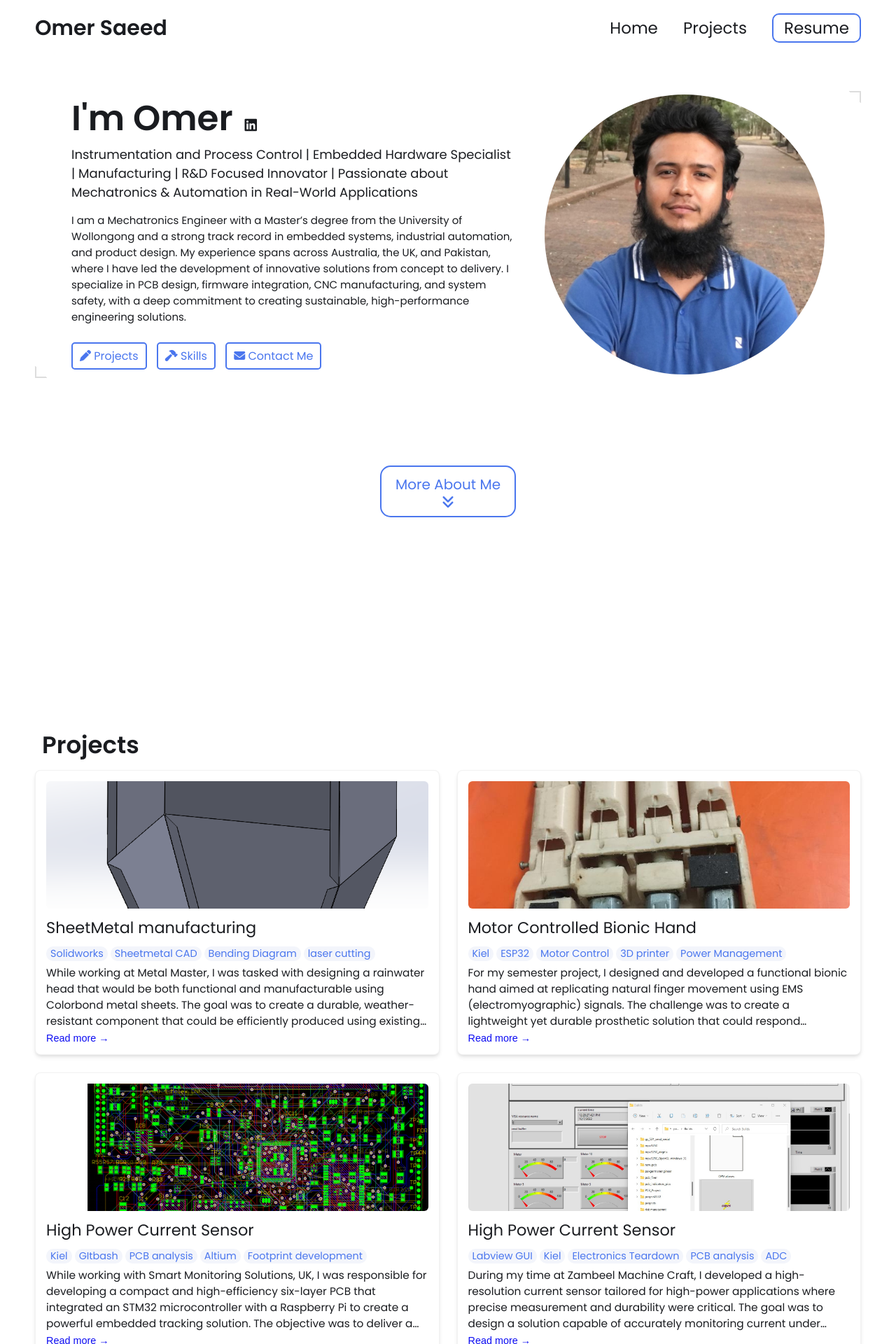
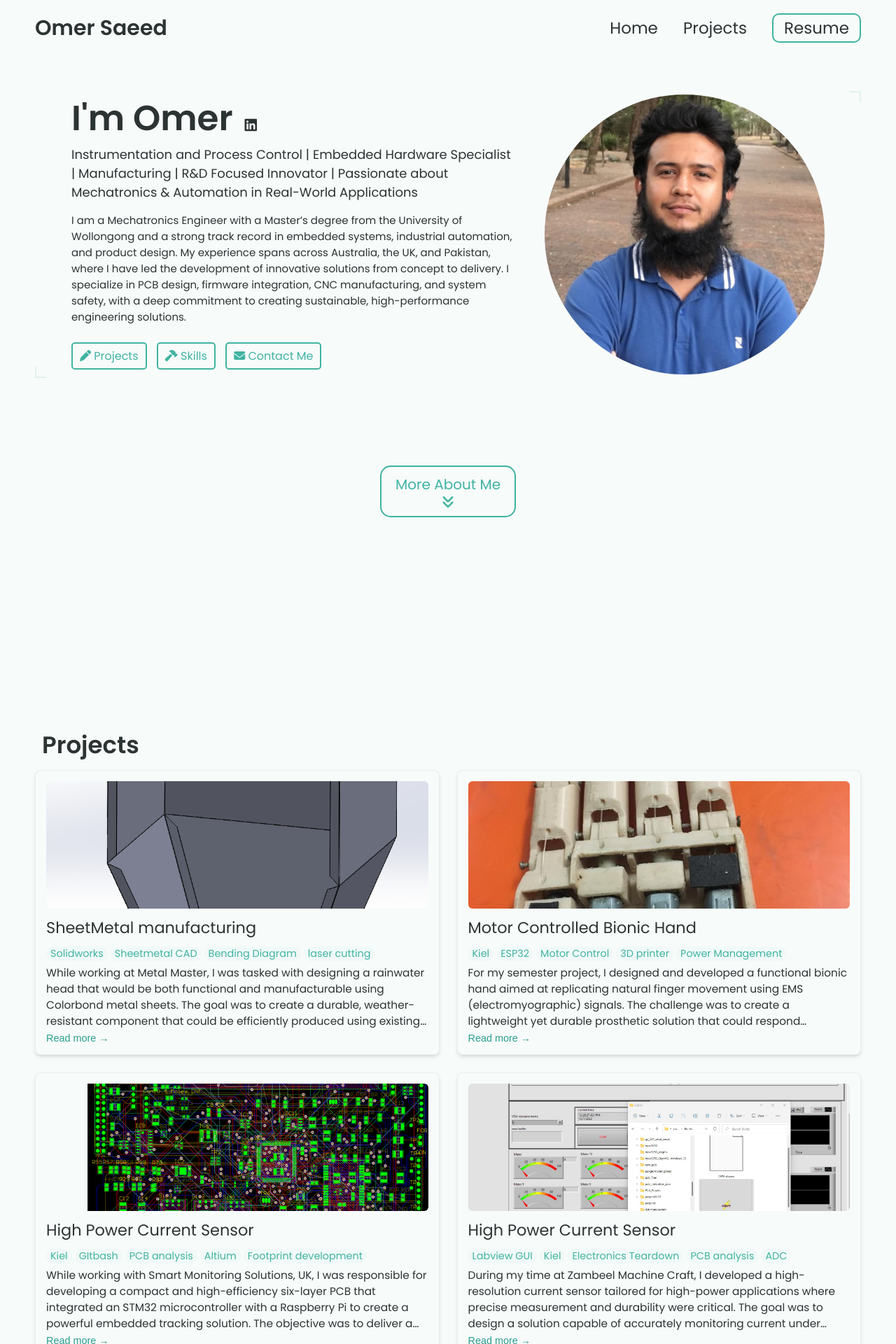
Before and after one commit to 0mer5aeed/0mer5aeed.github.io, a Jekyll site: the page built from index.html, in a window 1280 px wide. Shown: the top 1920 px of the page at 70% size. Built offline with Jekyll 4.4.1, drawn with Linux system fonts in a browser that asks for light colours.

Commit message:
Update _config.yml

```diff
--- a/_config.yml
+++ b/_config.yml
@@ -78,18 +78,18 @@ skills:
 
 
 # Contact Form Setup. Setup an account and copy over the key. When someone fills out the form, it will be received in your email.
-formspree-key:
+formspree-key:  https://formspree.io/f/mpwrenya
 
 
 
 # Active theme (Updatethis to switch themes). Make sure to keep the indentation the samne.
 colors: # this is the basic theme
-  text: "#1a1c20"
-  border: "#ddd"
-  link: "#4a76ee"
-  highlight: "#0c0cf2"
-  background: "#ffffff"
-  light_background: "#f3f5fb"
+  text: "#2c3333"
+  border: "#e0f2ef"
+  link: "#40b3a2"
+  highlight: "#2a9d8f"
+  background: "#f7fbfa"
+  light_background: "#f0f9f7"
 
 # A few examples.
 basic theme:
```
